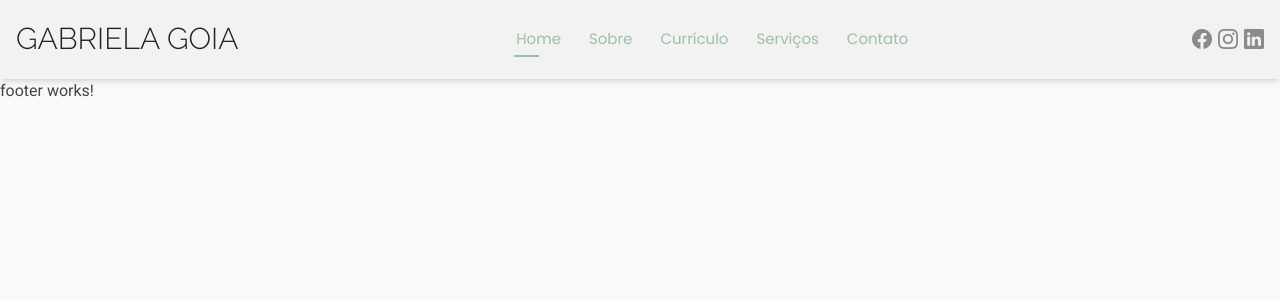
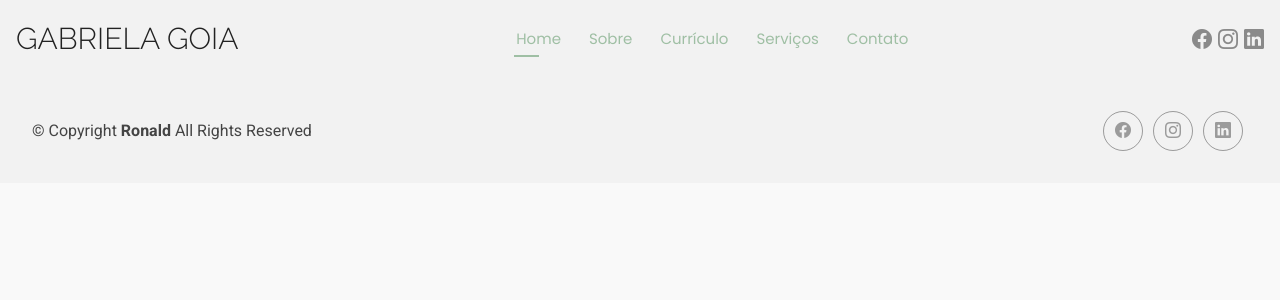
Before and after one commit to ronaldbarbosa/landingpage-ggpsi, an Angular app: page / in a window 1280 px wide. Shown: the top 300 px of the page. Built offline with nearby package versions, Linux system fonts and the light colour scheme.

Commit message:
feat: finished first version for footer

```diff
--- a/src/app/layout/footer/footer.component.css
+++ b/src/app/layout/footer/footer.component.css
@@ -0,0 +1,16 @@
+footer {
+  background-color: var(--light);
+}
+
+.footer-social-links a {
+  border: 1px solid color-mix(in srgb, var(--dark), transparent 50%);
+  font-size: 16px;
+  color: color-mix(in srgb, var(--dark), transparent 50%);
+  margin: 0 5px;
+  transition: 0.3s;
+}
+
+.footer-social-links a:hover {
+  border-color: var(--primary);
+  color: var(--primary);
+}
--- a/src/app/layout/footer/footer.component.html
+++ b/src/app/layout/footer/footer.component.html
@@ -1 +1,12 @@
-<p>footer works!</p>
+<footer class="relative p-8">
+  <div class="flex justify-between items-center">
+    <div>
+      <p>&copy; Copyright <span class="font-bold">Ronald</span> All Rights Reserved</p>
+    </div>
+    <div class="footer-social-links flex items-center justify-center">
+      <a href="" class="flex items-center justify-center w-10 h-10  rounded-full"><i class="bi bi-facebook"></i></a>
+      <a href="" class="flex items-center justify-center w-10 h-10  rounded-full"><i class="bi bi-instagram"></i></a>
+      <a href="" class="flex items-center justify-center w-10 h-10  rounded-full"><i class="bi bi-linkedin"></i></a>
+    </div>
+  </div>
+</footer>
```
